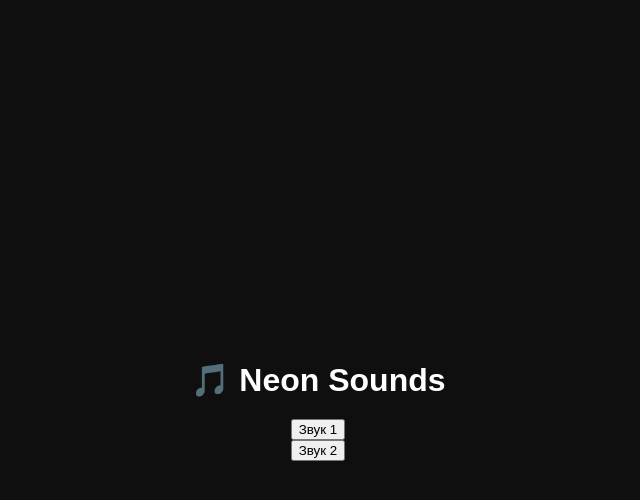
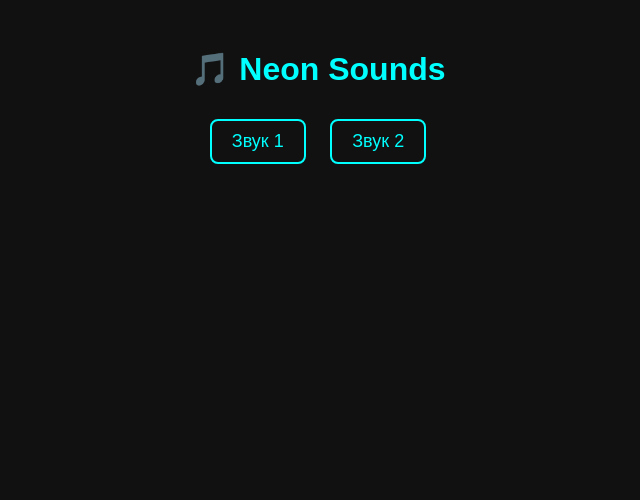
Before and after one commit to Keerambat/telegram-webapp, a website: page index.html in a window 1280 px wide. Shown: the whole page, without its empty margins (322-962 px from the left). Drawn offline with Linux system fonts and the light colour scheme.

Commit message:
Update style.css

```diff
--- a/style.css
+++ b/style.css
@@ -1,31 +1,24 @@
 body {
     font-family: Arial, sans-serif;
-    background: #0f0f0f;
-    color: #fff;
-    display: flex;
-    flex-direction: column;
-    align-items: center;
-    justify-content: center;
-    height: 100vh;
-    margin: 0;
+    text-align: center;
+    margin-top: 50px;
+    background-color: #111;
+    color: #0ff;
 }
 
-h1 {
-    margin-bottom: 20px;
+button {
+    font-size: 18px;
+    padding: 10px 20px;
+    margin: 10px;
+    cursor: pointer;
+    border: 2px solid #0ff;
+    background: transparent;
+    color: #0ff;
+    border-radius: 8px;
+    transition: 0.2s;
 }
 
-.buttons button {
-    background: #1e1e1e;
-    color: #0ff;
-    border: 2px solid #0ff;
-    padding: 15px 30px;
-    margin: 10px;
-    font-size: 18px;
-    cursor: pointer;
-    border-radius: 8px;
+button:hover {
+    background-color: #0ff;
+    color: #111;
 }
-
-.buttons button:hover {
-    background: #0ff;
-    color: #000;
-}
```
